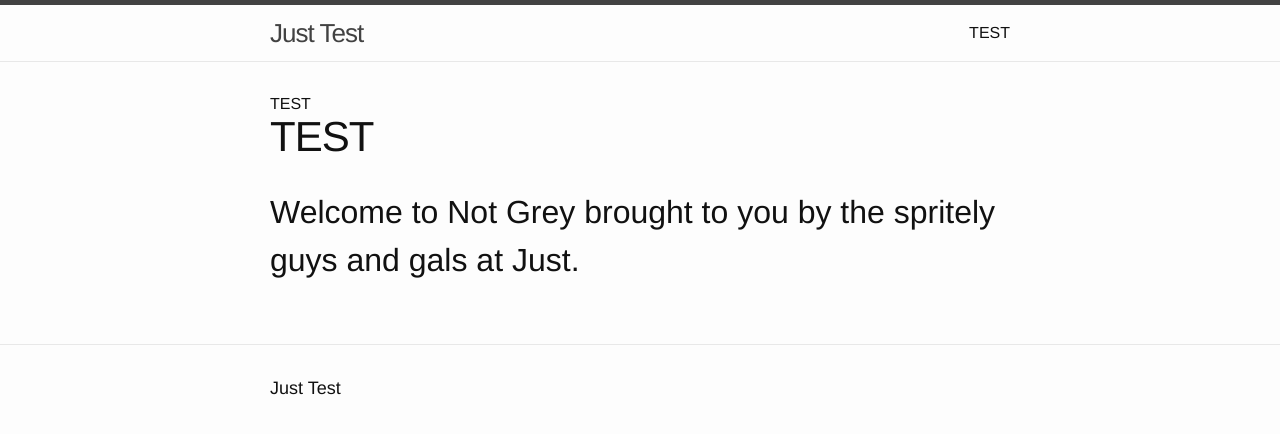
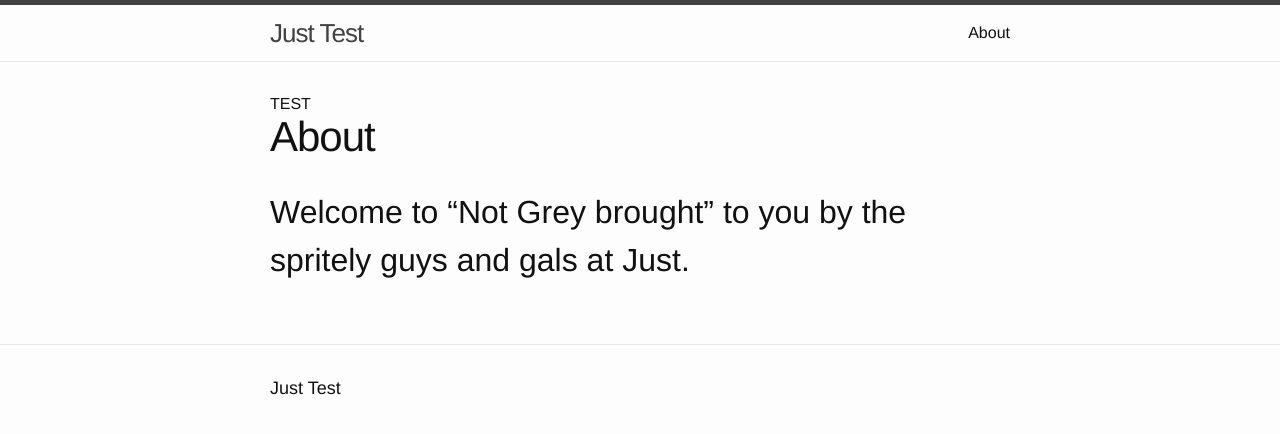
Before and after one commit to pummra/JustTest, a Jekyll site: the page built from test.markdown, in a window 1280 px wide. Shown: the top 434 px of the page. Built offline with Jekyll 4.4.1, drawn with Linux system fonts in a browser that asks for light colours.

Commit message:
Updated Test

```diff
--- a/test.markdown
+++ b/test.markdown
@@ -1,6 +1,6 @@
 ---
-title: TEST
+title: About
 date: 2016-10-05 14:47:00 Z
 ---
 
-## Welcome to Not Grey brought to you by the spritely guys and gals at Just.
+## Welcome to "Not Grey brought" to you by the spritely guys and gals at Just.
```
